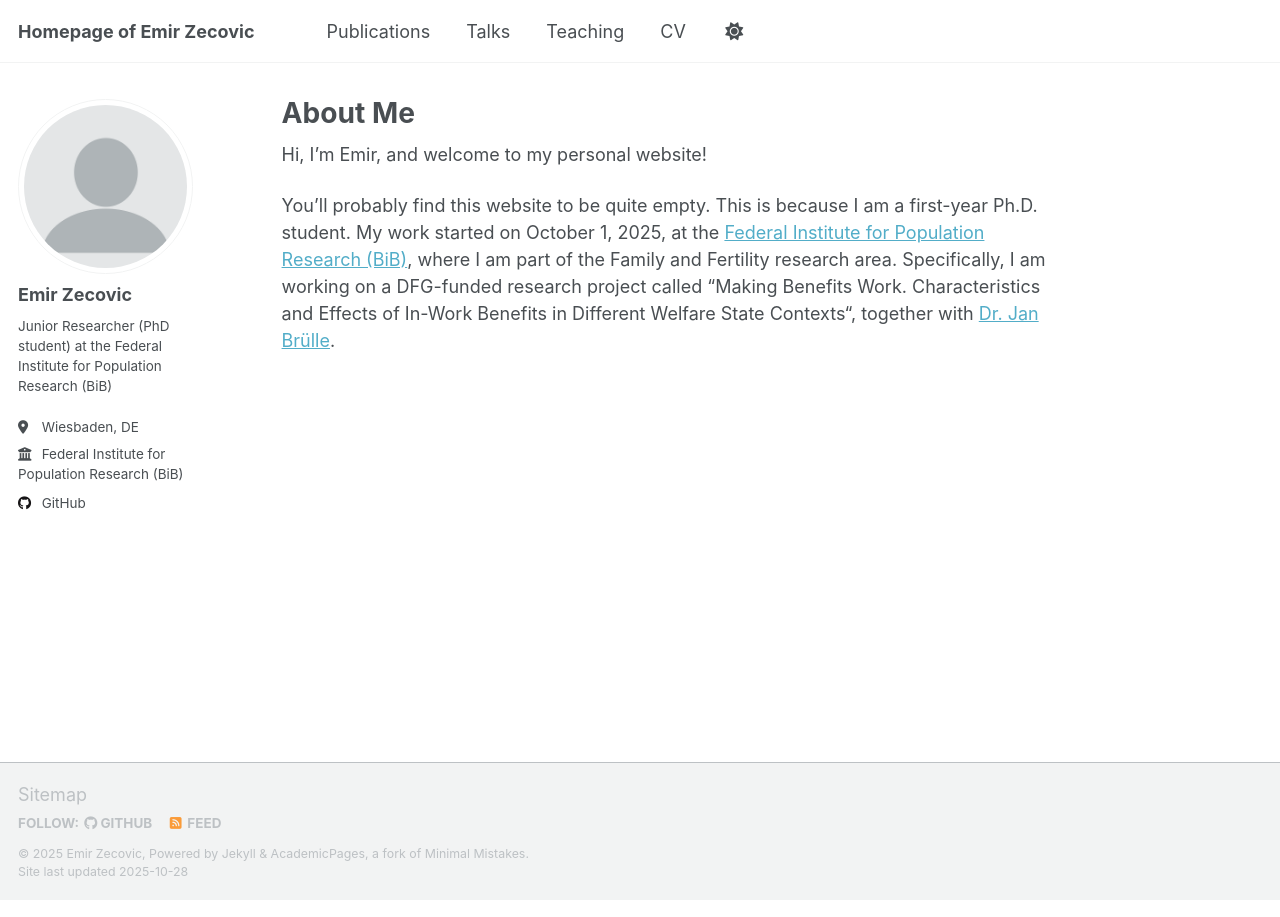
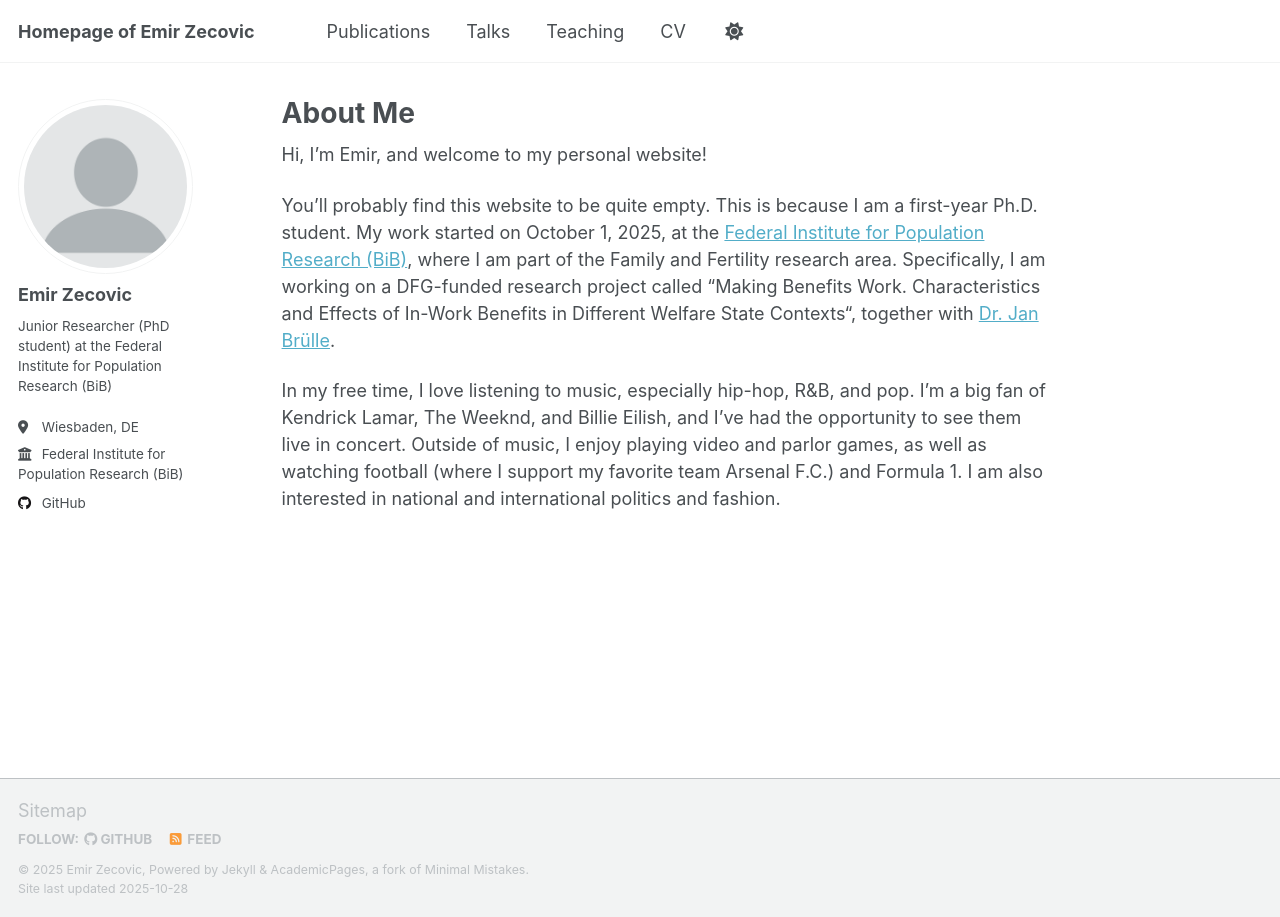
Before and after one commit to EmirZeco/EmirZeco.github.io, a Jekyll site: the page built from _pages/about.md, in a window 1280 px wide. Built offline with Jekyll 4.4.1, drawn with Linux system fonts in a browser that asks for light colours; a script that is not in the unit is left out.

Commit message:
Update about.md

```diff
--- a/_pages/about.md
+++ b/_pages/about.md
@@ -10,3 +10,5 @@ redirect_from:
 Hi, I'm Emir, and welcome to my personal website!
 
 You'll probably find this website to be quite empty. This is because I am a first-year Ph.D. student. My work started on October 1, 2025, at the [Federal Institute for Population Research (BiB)](https://www.bib.bund.de/EN/Home.html), where I am part of the Family and Fertility research area. Specifically, I am working on a DFG-funded research project called “Making Benefits Work. Characteristics and Effects of In-Work Benefits in Different Welfare State Contexts“, together with [Dr. Jan Brülle](https://www.bib.bund.de/EN/Institute/Staff/Bruelle/Bruelle.html).
+
+In my free time, I love listening to music, especially hip-hop, R&B, and pop. I’m a big fan of Kendrick Lamar, The Weeknd, and Billie Eilish, and I've had the opportunity to see them live in concert. Outside of music, I enjoy playing video and parlor games, as well as watching football (where I support my favorite team Arsenal F.C.) and Formula 1. I am also interested in national and international politics and fashion.
```
